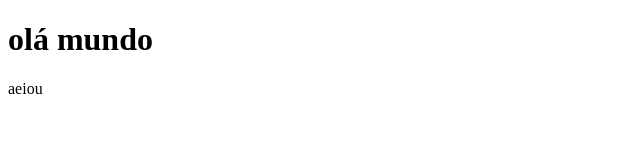
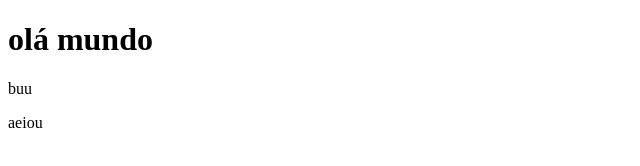
Before and after one commit to DebatingAlpaca/site-testes, a plain HTML site: page index.html in a window 1280 px wide. Shown: the full height of the page, 0-640 px from the left. Drawn offline with Linux system fonts and the light colour scheme.

Commit message:
Update index.html

```diff
--- a/index.html
+++ b/index.html
@@ -7,7 +7,7 @@
 </head>
 <body>
     <h1>olá mundo</h1>
-
+    <p>buu</p>
     <p>aeiou</p>
 </body>
 </html>
```
